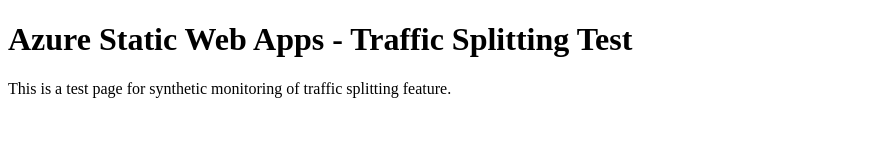
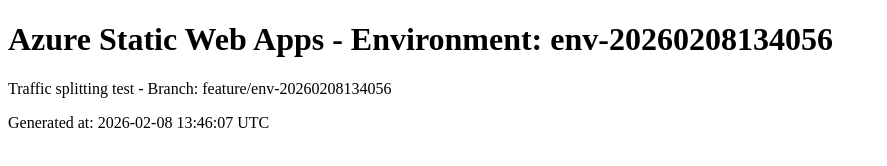
Before and after one commit to skylathadani-ms/synthetics-swa-traffic-20260208134056, a plain HTML site: page index.html in a window 1280 px wide. Shown: the whole page, without its empty margins (0-887 px from the left). Drawn offline with Linux system fonts and the light colour scheme.

Commit message:
Update index.html for env-20260208134056

```diff
--- a/index.html
+++ b/index.html
@@ -1,10 +1,11 @@
 <!DOCTYPE html>
 <html>
 <head>
-<title>Synthetics Test - Traffic Splitting</title>
+<title>Environment: env-20260208134056</title>
 </head>
 <body>
-<h1>Azure Static Web Apps - Traffic Splitting Test</h1>
-<p>This is a test page for synthetic monitoring of traffic splitting feature.</p>
+<h1>Azure Static Web Apps - Environment: env-20260208134056</h1>
+<p>Traffic splitting test - Branch: feature/env-20260208134056</p>
+<p>Generated at: 2026-02-08 13:46:07 UTC</p>
 </body>
 </html>
```
